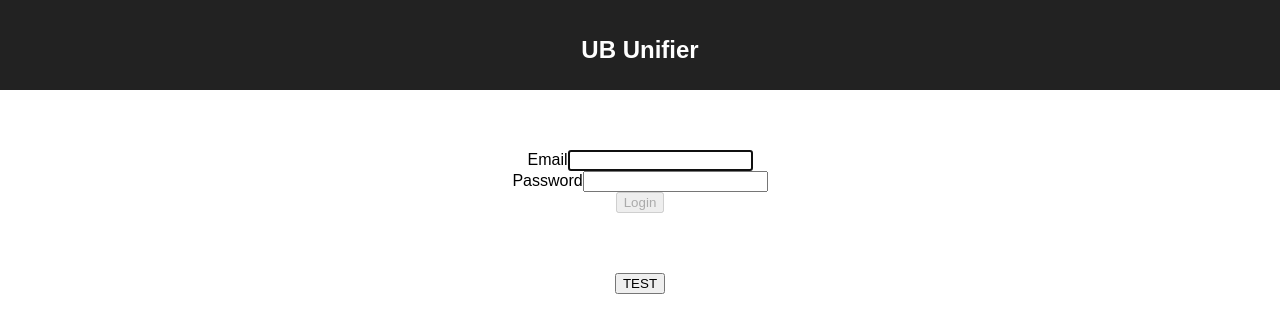
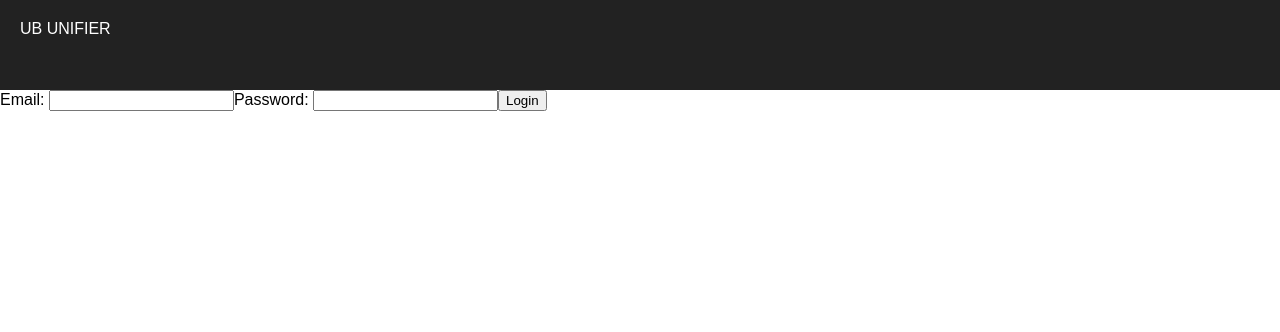
Before and after one commit to Vijay37/UB_Unifier, a React (Create React App) app in the folder ub_unifier_react/: page /Login in a window 1280 px wide. Shown: the top 332 px of the page. Built offline with nearby package versions, Linux system fonts and the light colour scheme.

Commit message:
Implemented router path for React: Implemented LOGIN API and function to establish connection to tethys

```diff
--- a/ub_unifier_react/package.json
+++ b/ub_unifier_react/package.json
@@ -6,6 +6,7 @@
     "react": "^16.5.2",
     "react-bootstrap": "^0.32.4",
     "react-dom": "^16.5.2",
+    "react-router-dom": "^4.3.1",
     "react-scripts": "1.1.5"
   },
   "scripts": {
--- a/ub_unifier_react/src/App.js
+++ b/ub_unifier_react/src/App.js
@@ -1,52 +1,10 @@
 import React, { Component } from 'react';
-import logo from './logo.svg';
-import './App.css';
-import Login from "./containers/Login";
-const API="http://localhost:8888/Unifier_API/API.php";
-class App extends Component {
-  constructor(props){
-    super(props);
-    this.load_php=this.load_php.bind(this);
-    this.state={
-      key:""
-    }
-  }
-  load_php(){
-    var formData = new FormData();
-    formData.append('KEY',"test");
-    return fetch(API,{
-      method:"POST",
-      mode: "cors",
-      cache:"no-cache",
-      headers:{
-        // 'Accept': 'application/json',
-        // 'Content-Type': 'application/json'
-      },
-      body:formData,
-    }
-  )
-  .then(response=>response.json())
-  .then(function(data){
-    console.log("Data:",data);
-  })
-  .catch(function(error){
-    console.log("Request failed",error);
-  })
-  ;
-  }
-  render() {
-    return (
-      <div className="App">
-        <header className="App-header">
-          <h1 className="App-title">UB Unifier</h1>
-        </header>
-        <Login />
-        <button onClick={this.load_php}>
-          TEST
-        </button>
-      </div>
-    );
-  }
-}
 
+const App = ({ children }) => (
+  <div>
+    <main>
+      {children}
+    </main>
+  </div>
+);
 export default App;
--- /dev/null
+++ b/ub_unifier_react/src/containers/Home.js
@@ -0,0 +1,12 @@
+import React,{Component} from 'react';
+import '../App.css';
+class Home extends Component{
+  render(){
+    return(
+      <div>
+        HOME
+      </div>
+    )
+  }
+}
+export default Home;
--- a/ub_unifier_react/src/containers/Login.js
+++ b/ub_unifier_react/src/containers/Login.js
@@ -1,56 +1,61 @@
 import React, {Component} from "react";
 import {Button, FormGroup,FormControl,ControlLabel} from "react-bootstrap";
+import '../App.css';
 import "./Login.css";
-
+const API="http://localhost:8888/Unifier_API/API.php";
 export default class Login extends Component{
   constructor(props){
     super(props);
+    this.login_php=this.login_php.bind(this);
+    this.validateForm=this.validateForm.bind(this);
     this.state={
       email:"",
       password:""
     }
   }
+  login_php(){
+    var formData = new FormData();
+    formData.append('KEY',"LOGIN");
+    formData.append('EMAIL',this.state.email);
+    formData.append('PASSWORD',this.state.password);
+    return fetch(API,{
+      method:"POST",
+      mode: "cors",
+      cache:"no-cache",
+      headers:{
+      },
+      body:formData,
+    }
+  ).then(response=>response.json())
+  .then(function(data){
+    console.log("Data:",data);
+  })
+  .catch(function(error){
+    console.log("Request failed",error);
+  })};
   validateForm(){
-    return this.state.email.length>0 && this.state.password.length>0;
+    console.log("Email :"+this.state.email);
+    console.log("Password :"+this.state.password);
+    if(this.state.email.length<=0 || this.state.password.length<=0)
+     return;
+    this.login_php();
+
   }
   handleChange=event=>{
     this.setState({
       [event.target.id]:event.target.value
     })
   }
-  handleSubmit=event=>{
-    event.preventDefault();
-  }
   render(){
     return(
-      <div className="Login">
-        <form onSubmit={this.handleSubmit}>
-        <FormGroup controlId="email" bsSize="large">
-            <ControlLabel>Email</ControlLabel>
-            <FormControl
-              autoFocus
-              type="email"
-              value={this.state.email}
-              onChange={this.handleChange}
-            />
-          </FormGroup>
-          <FormGroup controlId="password" bsSize="large">
-            <ControlLabel>Password</ControlLabel>
-            <FormControl
-              value={this.state.password}
-              onChange={this.handleChange}
-              type="password"
-            />
-          </FormGroup>
-          <Button
-            block
-            bsSize="large"
-            disabled={!this.validateForm()}
-            type="submit"
-          >
-            Login
-          </Button>
-        </form>
+      <div className="{Login,App}">
+        <header className="App-header">UB UNIFIER</header>
+        <div>
+          Email: <input type='email' id="email" value={this.state.email} onChange={(event)=>this.handleChange(event)}/>
+        Password: <input type='password' id="password" value={this.state.password} onChange={(event)=>this.handleChange(event)}/>
+      <button onClick={this.validateForm}> Login </button>
+        </div>
+
       </div>
 
     )
--- /dev/null
+++ b/ub_unifier_react/src/containers/NotFound.js
@@ -0,0 +1,11 @@
+import React,{Component} from 'react';
+class NotFound extends Component{
+  render(){
+    return(
+        <div>
+          Page Not Found;
+        </div>
+    )
+  }
+}
+export default NotFound;
--- a/ub_unifier_react/src/index.js
+++ b/ub_unifier_react/src/index.js
@@ -3,6 +3,26 @@ import ReactDOM from 'react-dom';
 import './index.css';
 import App from './App';
 import registerServiceWorker from './registerServiceWorker';
-
-ReactDOM.render(<App />, document.getElementById('root'));
+import Login from './containers/Login';
+import NotFound from './containers/NotFound';
+import Home from './containers/Home';
+import {
+  BrowserRouter as Router,
+  Route,
+  Link,
+  Switch
+} from 'react-router-dom';
+ReactDOM.render(
+ (
+   <Router>
+     <App>
+       <Switch>
+         <Route exact path="/" component={Home}/>
+         <Route path="/Login" component={Login}/>
+         <Route component={NotFound}/>
+       </Switch>
+     </App>
+   </Router>
+ )
+  , document.getElementById('root'));
 registerServiceWorker();
```
Also changed, not shown: 2 other files (tests, documents, lock files or other folders).
